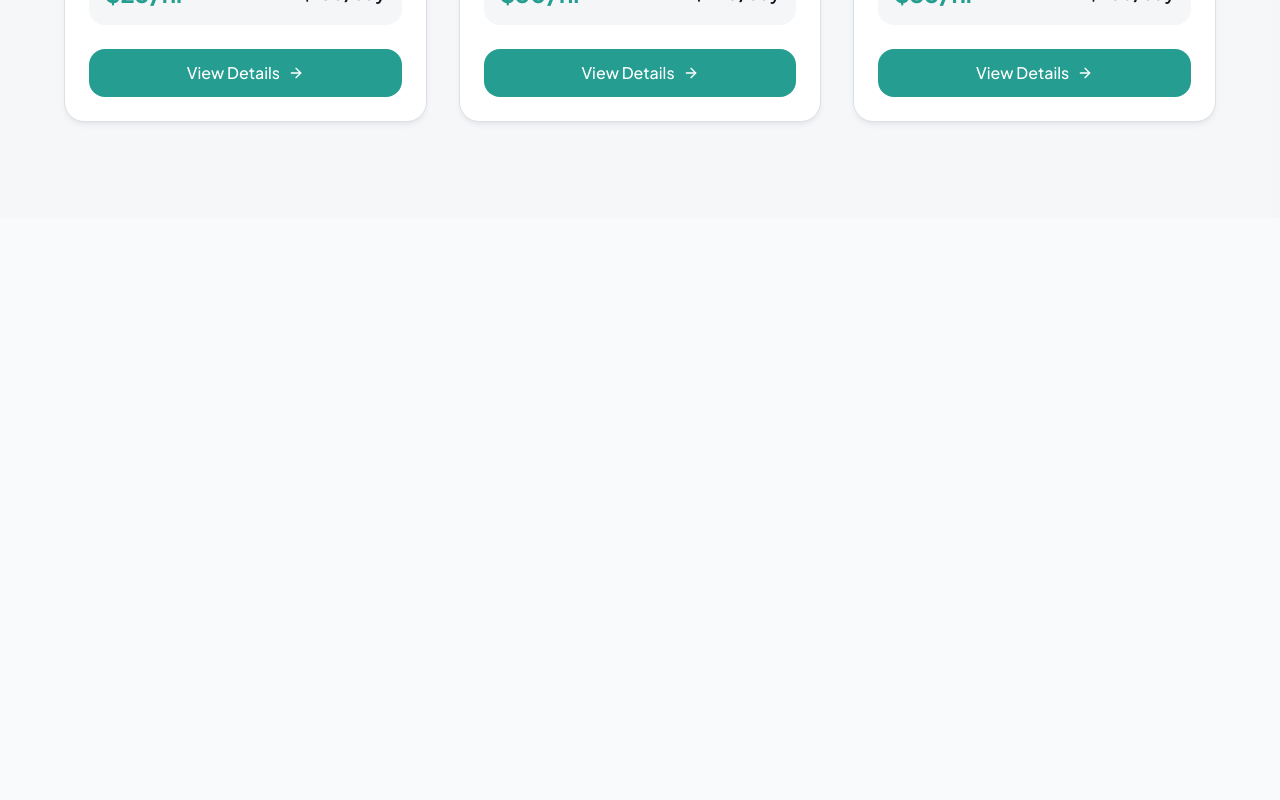
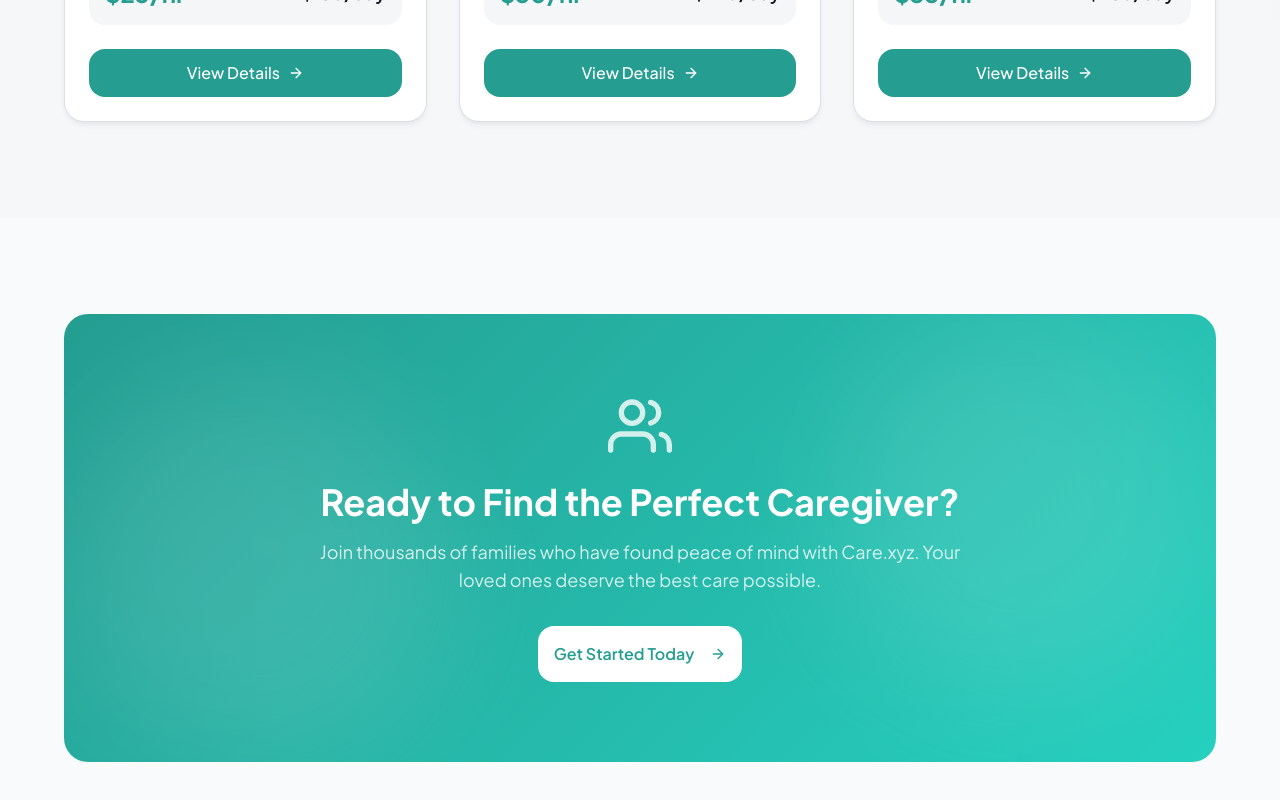
Before and after one commit to nhmnazmul22/care-xyz, a Next.js app: page / in a window 1280 px wide. Shown: the part 2266-3066 px from the top of the page. Before the commit the page ends 2484 px from the top, so only its background shows below. Built offline with nearby package versions, Linux system fonts and the light colour scheme.

Commit message:
Cta section done for home page

```diff
--- a/src/app/globals.css
+++ b/src/app/globals.css
@@ -293,6 +293,7 @@
   .hero-section .text-muted {
     @apply text-white/70;
   }
+
 }
 
 @layer utilities {
@@ -314,3 +315,7 @@
     }
   }
 }
+
+  .bg-gradient-primary {
+    background: var(--gradient-primary);
+  }
--- a/src/app/page.jsx
+++ b/src/app/page.jsx
@@ -1,4 +1,5 @@
 import AboutSection from "@/components/pages/Home/AboutSec/AboutSection";
+import CTA from "@/components/pages/Home/CTA/CTA";
 import Hero from "@/components/pages/Home/Hero/Hero";
 import Services from "@/components/pages/Home/Services/Services";
 
@@ -8,6 +9,7 @@ export default function Home() {
       <Hero />
       <AboutSection />
       <Services />
+      <CTA />
     </>
   );
 }
--- /dev/null
+++ b/src/components/pages/Home/CTA/CTA.jsx
@@ -0,0 +1,46 @@
+import MotionContainer from "@/components/common/motion/MotionContainer";
+import { Button } from "@/components/ui/button";
+import Link from "next/link";
+import React from "react";
+import { FiArrowRight, FiUsers } from "react-icons/fi";
+
+const CTA = () => {
+  return (
+    <section className="section-padding bg-background">
+      <div className="container-custom">
+        <MotionContainer
+          initial={{ opacity: 0, scale: 0.95 }}
+          whileInView={{ opacity: 1, scale: 1 }}
+          viewport={{ once: true }}
+          className="relative rounded-3xl overflow-hidden p-12 md:p-20 text-center bg-gradient-primary"
+        >
+          <div className="absolute inset-0 opacity-10">
+            <div className="absolute top-0 right-0 w-96 h-96 bg-white rounded-full blur-3xl" />
+            <div className="absolute bottom-0 left-0 w-96 h-96 bg-white rounded-full blur-3xl" />
+          </div>
+          <div className="relative z-10">
+            <FiUsers className="w-16 h-16 mx-auto mb-6 text-white/80" />
+            <h2 className="text-3xl md:text-4xl font-bold text-white mb-4">
+              Ready to Find the Perfect Caregiver?
+            </h2>
+            <p className="text-lg text-white/80 mb-8 max-w-2xl mx-auto">
+              Join thousands of families who have found peace of mind with
+              Care.xyz. Your loved ones deserve the best care possible.
+            </p>
+            <Link href="/auth/register">
+              <Button
+                size="lg"
+                className="bg-white text-primary hover:bg-white/90 rounded-xl px-8 h-14 text-base font-semibold"
+              >
+                Get Started Today
+                <FiArrowRight className="ml-2" />
+              </Button>
+            </Link>
+          </div>
+        </MotionContainer>
+      </div>
+    </section>
+  );
+};
+
+export default CTA;
```
